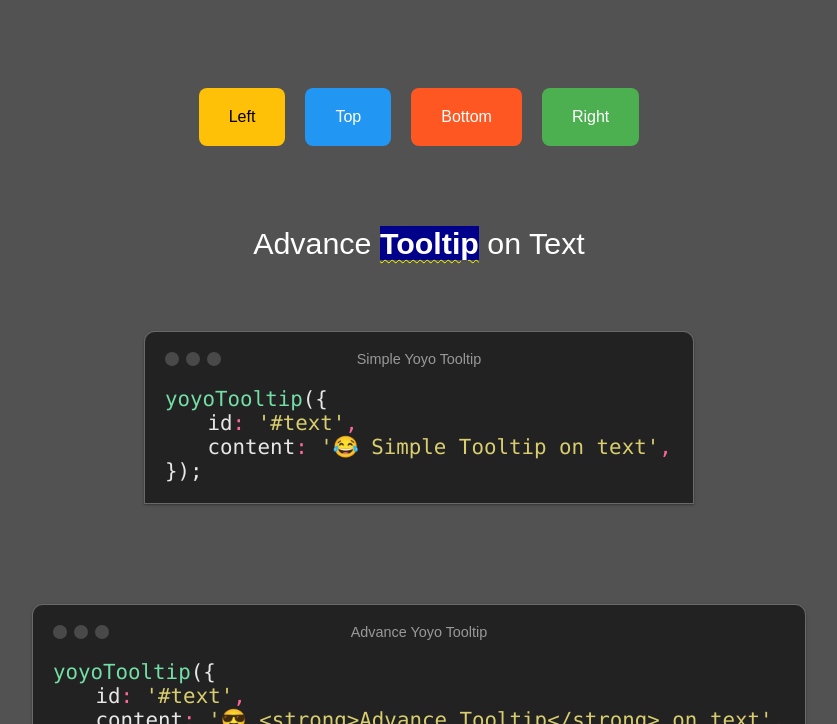
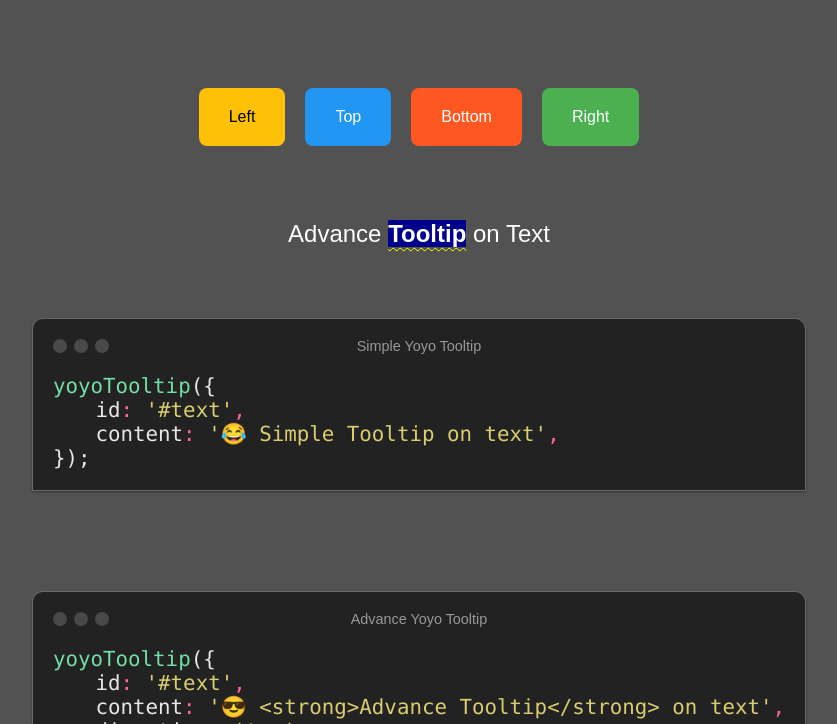
Before and after one commit to smallvi/yoyo-tooltip, a plain HTML site: page index.html in a window 1280 px wide. Shown: the part 489-1213 px from the top of the page, without its empty margins (221-1058 px from the left). Drawn offline with Linux system fonts and the light colour scheme.

Commit message:
fix: sm margin issue

```diff
--- a/index.html
+++ b/index.html
@@ -38,9 +38,9 @@
             <button id="right">Right</button>
         </div>
 
-        <p style="margin-bottom: 50px;font-size: 1.9rem;">Advance <span id="text">Tooltip</span> on Text</p>
+        <p style="margin-bottom: 50px;font-size: 1.5rem;">Advance <span id="text">Tooltip</span> on Text</p>
 
-        <div style="width: 550px; margin: 0 auto 60px auto;padding: 20px;">
+        <div style="margin: 0 auto 60px auto;padding: 20px;">
             <div class="browser_container">
                 <div class="browser_top">
                     <span class="browser_dot"></span>
```
